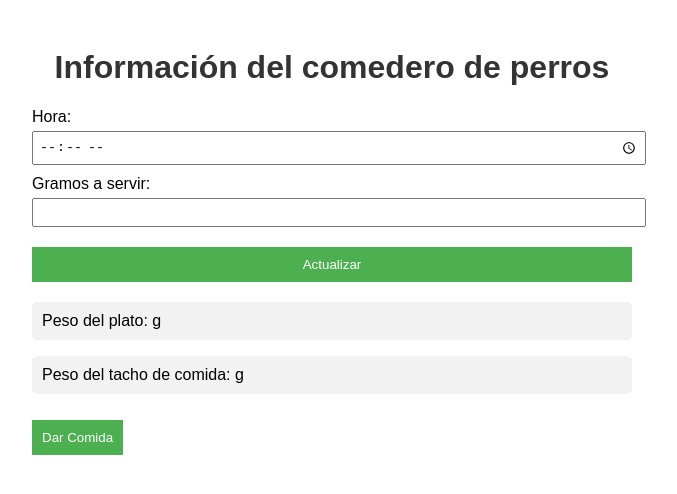
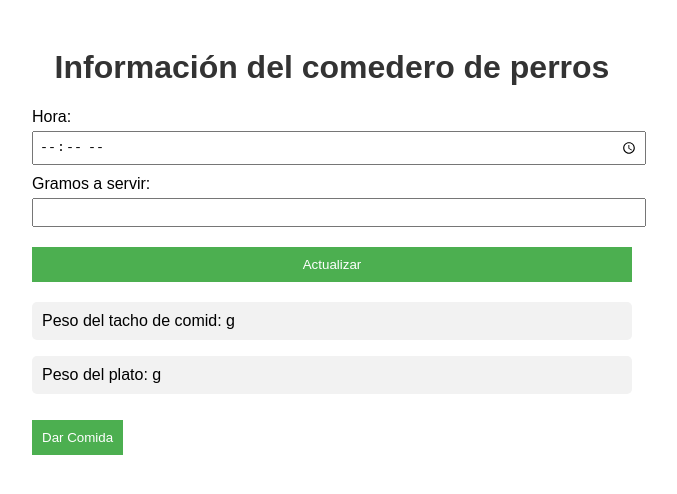
Before and after one commit to nicocolo44/FRONTEND-COMEDERO, a React (Create React App) app: page / in a window 1280 px wide. Shown: the top 494 px of the page, without its empty margins (308-985 px from the left). Built offline with nearby package versions, Linux system fonts and the light colour scheme; no server answers.

Commit message:
feat: cambiando de lugar las cosas

```diff
--- a/src/App.js
+++ b/src/App.js
@@ -75,8 +75,8 @@ function App() {
         </label>
         <button type="submit" className="submit-button">Actualizar</button>
       </form>
-      <p className="info">Peso del plato: {plateWeight} g</p>
-      <p className="info">Peso del tacho de comida: {bucketWeight} g</p>
+      <p className="info">Peso del tacho de comid: {plateWeight} g</p>
+      <p className="info">Peso del plato: {bucketWeight} g</p>
       <button onClick={handleFeedPet} type= "submit"className="submit-button">Dar Comida</button>
     </div>
   );
```
